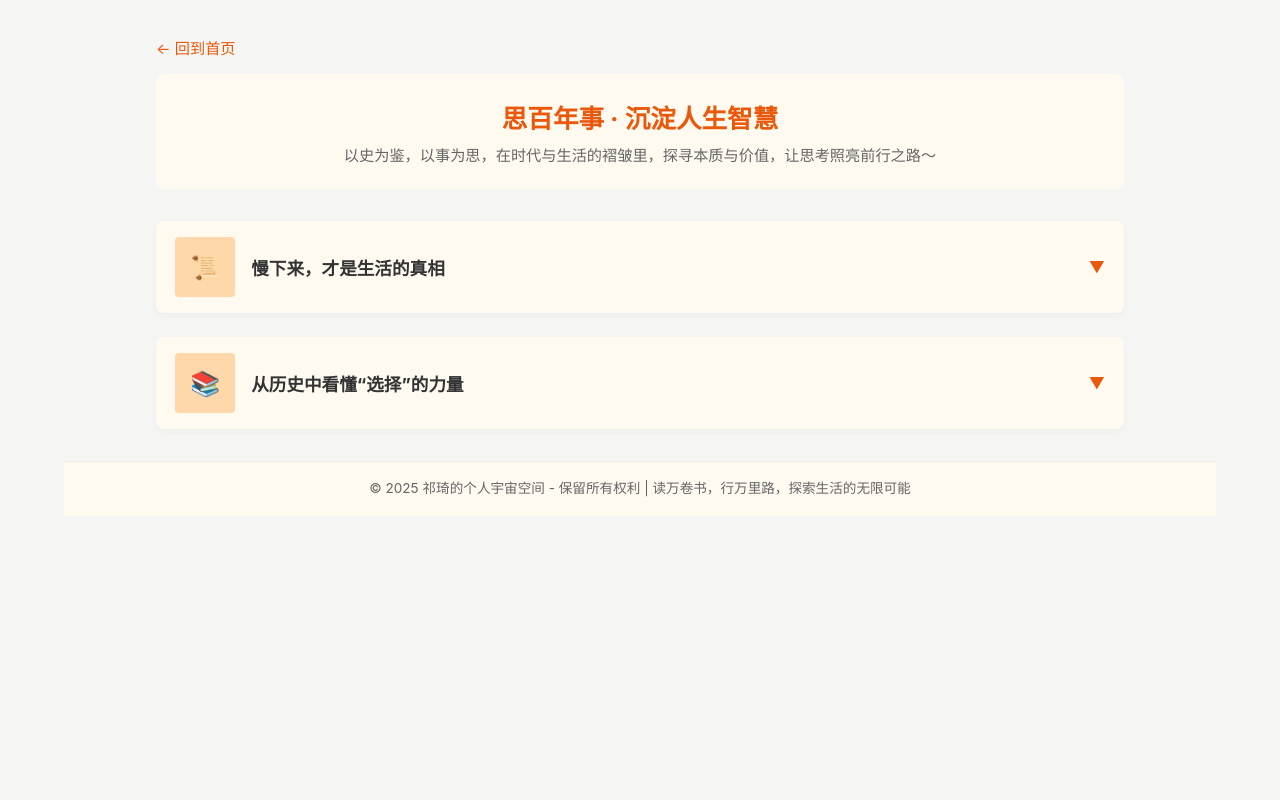
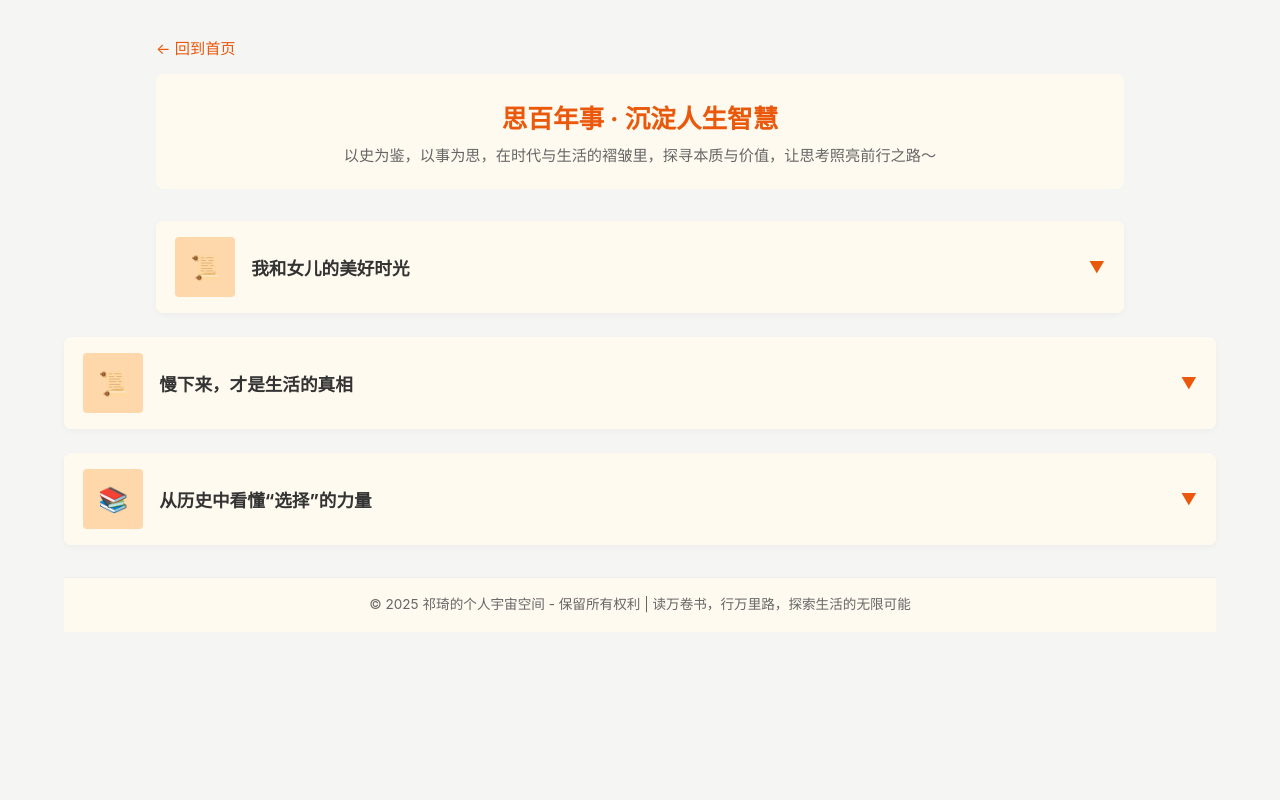
Before and after one commit to fxqiqi/myfirstpage, a plain HTML site: page html/zh/think.html in a window 1280 px wide. Drawn offline with Linux system fonts and the light colour scheme.

Commit message:
Update think.html

```diff
--- a/html/zh/think.html
+++ b/html/zh/think.html
@@ -139,7 +139,18 @@
             <h2 class="think-title">思百年事 · 沉淀人生智慧</h2>
             <p class="think-desc">以史为鉴，以事为思，在时代与生活的褶皱里，探寻本质与价值，让思考照亮前行之路～</p>
         </div>
+     <!-- 思考主题1：慢下来，才是生活的真相 -->
+        <div class="think-card">
+            <div class="card-header" onclick="toggleCard(this)">
+                <div class="think-icon">📜</div>
+                <h3 class="card-title">我和女儿的美好时光</h3>
+                <span class="card-arrow">▼</span>
+            </div>
+            <div class="card-content">
 
+                </div>
+            </div>
+        </div>
         <!-- 思考主题1：慢下来，才是生活的真相 -->
         <div class="think-card">
             <div class="card-header" onclick="toggleCard(this)">
```
